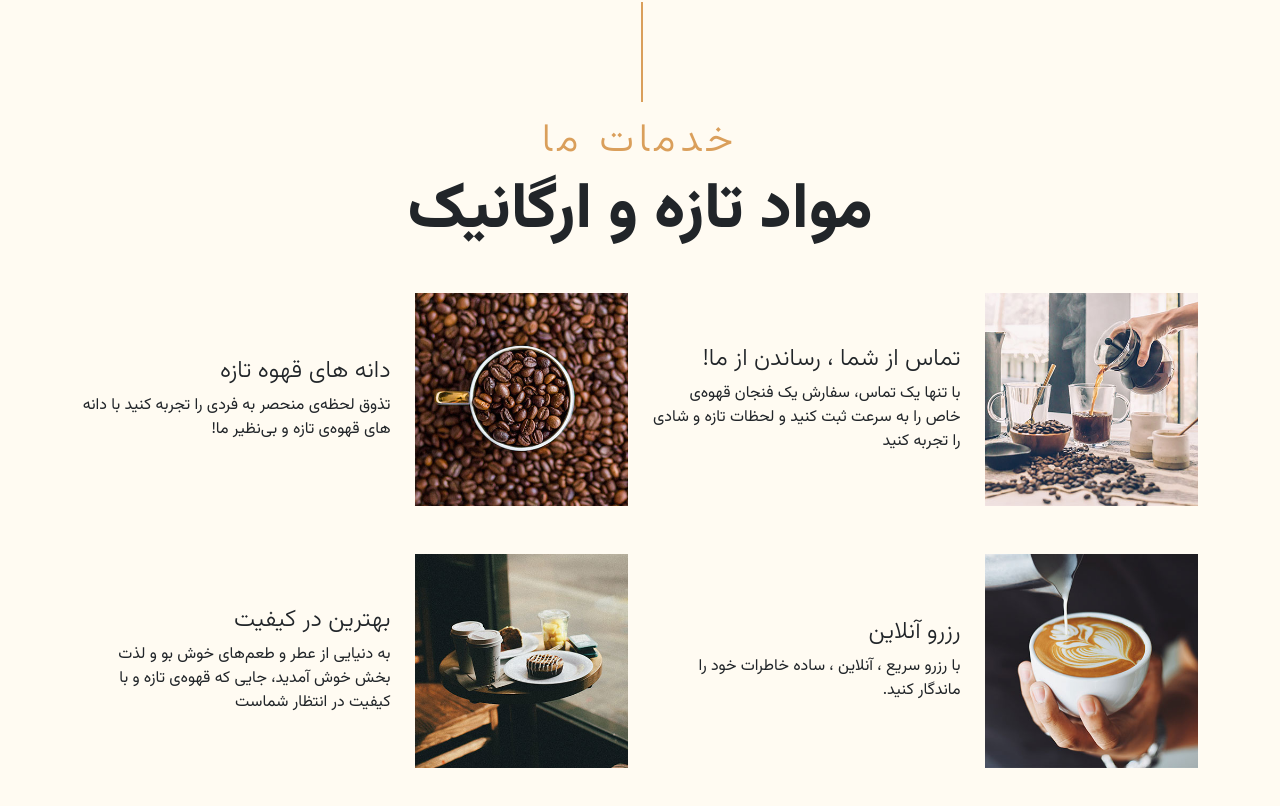
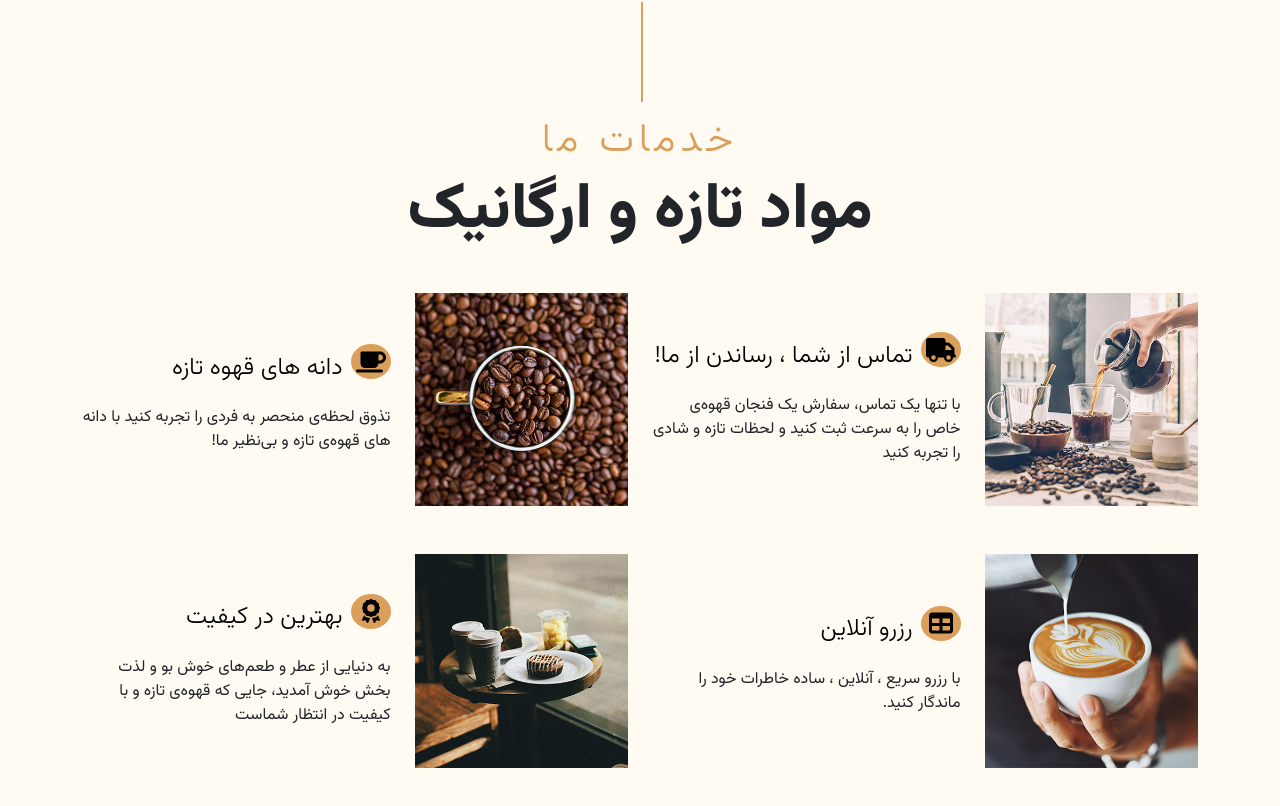
Before and after one commit to erfanHP390/website-coffee-shop, a Next.js app: page / in a window 1280 px wide. Shown: the part 1733-2539 px from the top of the page. Built offline with nearby package versions, Linux system fonts and the light colour scheme.

Commit message:
add icons and import dynamic icons

```diff
--- a/components/modules/ServiceItem/ServiceItem.js
+++ b/components/modules/ServiceItem/ServiceItem.js
@@ -1,4 +1,12 @@
 import React from 'react'
+
+import styles from "./ServiceItem.module.css"
+import "@fortawesome/fontawesome-svg-core/styles.css";
+import { config } from "@fortawesome/fontawesome-svg-core";
+config.autoAddCss = false;
+import { FontAwesomeIcon } from "@fortawesome/react-fontawesome";
+import * as Icons from "@fortawesome/free-solid-svg-icons";
+
 
 export default function ServiceItem({ title, desc, img, icon }) {
   return (
@@ -8,9 +16,18 @@ export default function ServiceItem({ title, desc, img, icon }) {
           <img class="img-fluid mb-3 mb-sm-0" src={img} alt="" />
         </div>
         <div class="col-sm-7">
-          <h4 className='font_vazir_light'>
-            <i class="fa fa-truck service-icon  "></i>
-            {title}
+        <h4
+            className={`font_vazir_light  ${styles.heading_title_service_item}`}
+          >
+            <div  className={`${styles.heading_title_service_item_con}`}
+            >
+              <FontAwesomeIcon
+                className={`${styles.heading_title_service_item_icon}`}
+                icon={Icons[icon]}
+              />
+            </div>
+
+            <p className="ml-3">{title}</p>
           </h4>
           <p class="m-0  font_vazir_regular">{desc}</p>
         </div>
--- a/components/modules/ServiceItem/ServiceItem.module.css
+++ b/components/modules/ServiceItem/ServiceItem.module.css
@@ -0,0 +1,25 @@
+.heading_title_service_item {
+    display: flex !important;
+    align-items: first baseline !important;
+}
+
+.heading_title_service_item > * {
+    color: #000;
+    align-items: center;
+    justify-content: center;
+    display: flex;
+}
+
+.heading_title_service_item_con {
+    background-color: #da9f5b;
+    border-radius: 100% !important;
+    height: 35px !important;
+    width: 40px !important;
+    margin-left: 0.5rem !important;
+    text-align: center !important;
+}
+
+.heading_title_service_item_icon {
+    font-size: 1.5rem !important;
+     margin: 0 auto  !important;
+}
--- a/components/templates/Index/Services.js
+++ b/components/templates/Index/Services.js
@@ -22,25 +22,25 @@ function Services() {
             title="تماس از شما ، رساندن از ما!"
             desc="با تنها یک تماس، سفارش یک فنجان قهوه‌ی خاص را به سرعت ثبت کنید و لحظات تازه و شادی را تجربه کنید"
             img="/images/service-1.jpg"
-            icon=""
+            icon="faTruck"
           />
           <ServiceItem
             title="دانه های قهوه تازه"
             desc="تذوق لحظه‌ی منحصر به فردی را تجربه کنید با دانه های قهوه‌ی تازه و بی‌نظیر ما!"
             img="/images/service-2.jpg"
-            icon=""
+            icon="faCoffee"
           />
           <ServiceItem
             title="رزرو آنلاین"
             desc="با رزرو سریع ، آنلاین ، ساده خاطرات خود را  ماندگار کنید."
             img="/images/service-3.jpg"
-            icon=""
+            icon="faTable"
           />
           <ServiceItem
             title="بهترین در کیفیت"
             desc="به دنیایی از عطر و طعم‌های خوش بو و لذت بخش خوش آمدید، جایی که قهوه‌ی تازه و با کیفیت در انتظار شماست"
             img="/images/service-4.jpg"
-            icon=""
+            icon="faAward"
           />
         </div>
       </div>
```
